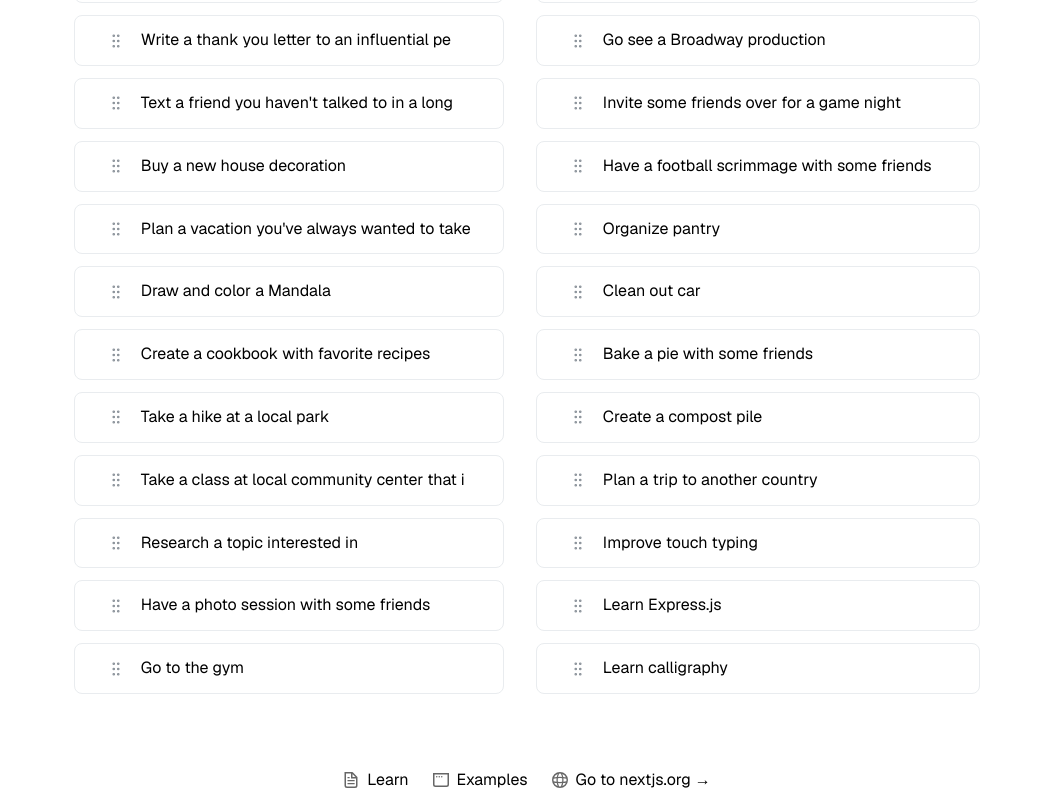
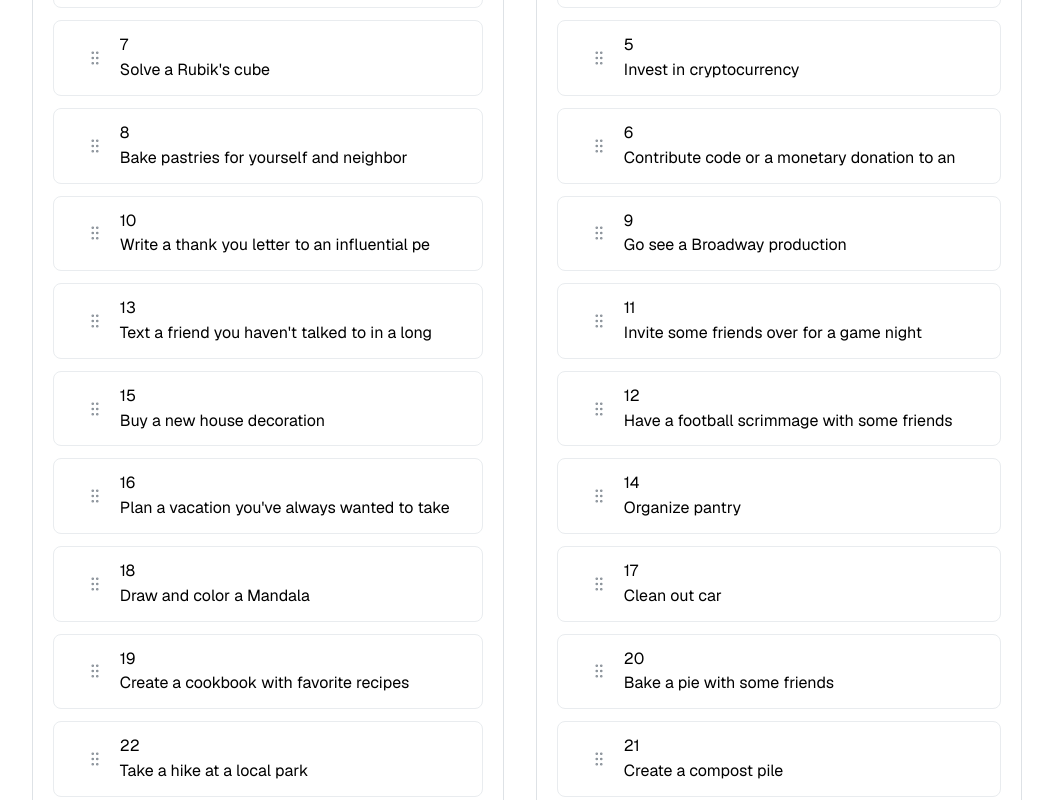
Before and after one commit to parthpilkhann/strategy-works-task, a Next.js app: page / in a window 1280 px wide. Shown: the part 400-1200 px from the top of the page, without its empty margins (113-1166 px from the left). Built offline with nearby package versions, Linux system fonts and the light colour scheme.

Commit message:
updated code

```diff
--- a/app/page.tsx
+++ b/app/page.tsx
@@ -1,66 +1,13 @@
-import Image from "next/image";
 import styles from "./page.module.css";
 import { DndListHandle } from "@/components/DndListHandle/DndListHandle";
-import { Group } from "@mantine/core";
 import { myTodos } from "@/helpers/content";
-import { Todo } from "@/helpers/types";
 
 export default function Home() {
-  const completedTodos = myTodos.filter((todo: Todo) => todo.completed);
-  const inCompleteTodos = myTodos.filter((todo: Todo) => !todo.completed);
-
   return (
     <div className={styles.page}>
       <main className={styles.main}>
-        <Group gap="xl">
-          <DndListHandle todos={completedTodos} />
-          <DndListHandle todos={inCompleteTodos} />
-        </Group>
+        <DndListHandle todos={myTodos} />
       </main>
-      <footer className={styles.footer}>
-        <a
-          href="https://nextjs.org/learn?utm_source=create-next-app&utm_medium=appdir-template&utm_campaign=create-next-app"
-          target="_blank"
-          rel="noopener noreferrer"
-        >
-          <Image
-            aria-hidden
-            src="/file.svg"
-            alt="File icon"
-            width={16}
-            height={16}
-          />
-          Learn
-        </a>
-        <a
-          href="https://vercel.com/templates?framework=next.js&utm_source=create-next-app&utm_medium=appdir-template&utm_campaign=create-next-app"
-          target="_blank"
-          rel="noopener noreferrer"
-        >
-          <Image
-            aria-hidden
-            src="/window.svg"
-            alt="Window icon"
-            width={16}
-            height={16}
-          />
-          Examples
-        </a>
-        <a
-          href="https://nextjs.org?utm_source=create-next-app&utm_medium=appdir-template&utm_campaign=create-next-app"
-          target="_blank"
-          rel="noopener noreferrer"
-        >
-          <Image
-            aria-hidden
-            src="/globe.svg"
-            alt="Globe icon"
-            width={16}
-            height={16}
-          />
-          Go to nextjs.org →
-        </a>
-      </footer>
     </div>
   );
 }
--- a/components/DndListHandle/DndListHandle.tsx
+++ b/components/DndListHandle/DndListHandle.tsx
@@ -1,18 +1,29 @@
 "use client";
 
-import { DragDropContext, Draggable, Droppable } from "@hello-pangea/dnd";
+import {
+  DragDropContext,
+  Draggable,
+  DraggableLocation,
+  Droppable,
+} from "@hello-pangea/dnd";
 import { IconGripVertical } from "@tabler/icons-react";
 import cx from "clsx";
-import { Text } from "@mantine/core";
+import { Group, Paper, Stack, Text, Title } from "@mantine/core";
 import { useListState } from "@mantine/hooks";
+import type { UseListStateHandlers } from "@mantine/hooks";
 import classes from "./DndListHandle.module.css";
 import { Todo } from "@/helpers/types";
 
 export function DndListHandle({ todos }: { todos: Todo[] }) {
-  const [state, handlers] = useListState(todos);
+  const [completedTodos, completedTodoshandlers] = useListState(
+    todos.filter((todo: Todo) => todo.completed)
+  );
+  const [inCompleteTodos, inCompleteTodoshandlers] = useListState(
+    todos.filter((todo: Todo) => !todo.completed)
+  );
 
-  const items = state.map((item, index) => (
-    <Draggable key={item.id} index={index} draggableId={item.id.toString()}>
+  const completedTodosItems = completedTodos.map((item, index) => (
+    <Draggable key={item.todo} index={index} draggableId={item.todo}>
       {(provided, snapshot) => (
         <div
           className={cx(classes.item, {
@@ -25,27 +36,113 @@ export function DndListHandle({ todos }: { todos: Todo[] }) {
             <IconGripVertical size={18} stroke={1.5} />
           </div>
           <div>
-            <Text>{item.todo.slice(0, 45)}</Text>
+            <p>{item.id}</p>
+            <Text>{item.todo?.slice(0, 45)}</Text>
           </div>
         </div>
       )}
     </Draggable>
   ));
 
+  const inCompleteTodosItems = inCompleteTodos.map((item, index) => (
+    <Draggable key={item.todo} index={index} draggableId={item?.todo}>
+      {(provided, snapshot) => (
+        <div
+          className={cx(classes.item, {
+            [classes.itemDragging]: snapshot.isDragging,
+          })}
+          ref={provided.innerRef}
+          {...provided.draggableProps}
+        >
+          <div {...provided.dragHandleProps} className={classes.dragHandle}>
+            <IconGripVertical size={18} stroke={1.5} />
+          </div>
+          <div>
+            <p>{item.id}</p>
+            <Text>{item.todo?.slice(0, 45)}</Text>
+          </div>
+        </div>
+      )}
+    </Draggable>
+  ));
+
+  function moveStuff(
+    sourceHandlers: UseListStateHandlers<Todo>,
+    destinationHandlers: UseListStateHandlers<Todo>,
+    source: DraggableLocation<string>,
+    destination: DraggableLocation<string>
+  ) {
+    destinationHandlers.insert(
+      Number(destination?.index),
+      (destination.droppableId === "inCompleteList"
+        ? completedTodos
+        : inCompleteTodos)[Number(source.index)]
+    );
+    sourceHandlers.remove(source.index, 1);
+  }
+
   return (
     <DragDropContext
-      onDragEnd={({ destination, source }) =>
-        handlers.reorder({ from: source.index, to: destination?.index || 0 })
+      onDragEnd={({ destination, source }) => {
+        if (!destination) return;
+        if (source.droppableId === destination?.droppableId) {
+          return completedTodoshandlers.reorder({
+            from: source.index,
+            to: destination?.index || 0,
+          });
+        } else {
+          if (source.droppableId === "inCompleteList") {
+            moveStuff(
+              inCompleteTodoshandlers,
+              completedTodoshandlers,
+              source,
+              destination
+            );
+          } else {
+            moveStuff(
+              completedTodoshandlers,
+              inCompleteTodoshandlers,
+              source,
+              destination
+            );
           }
+          // completedTodoshandlers.remove(source.index, 1);
+          // inCompleteTodoshandlers.insert(
+          //   Number(destination?.index),
+          //   completedTodos[Number(destination?.index)]
+          // );
+        }
+      }}
     >
-      <Droppable droppableId="dnd-list" direction="vertical">
+      <Group gap="xl">
+        <Paper withBorder p="lg">
+          <Stack>
+            <Title>Completed</Title>
+            <Droppable droppableId="completedList" direction="vertical">
               {(provided) => (
                 <div {...provided.droppableProps} ref={provided.innerRef}>
-            {items}
+                  {completedTodosItems}
+                  {provided.placeholder}
+                </div>
+              )}
+            </Droppable>{" "}
+          </Stack>
+        </Paper>
+
+        <Paper withBorder p="lg">
+          <Stack>
+            <Title>InComplete</Title>
+            <Droppable droppableId="inCompleteList" direction="vertical">
+              {(provided) => (
+                <div {...provided.droppableProps} ref={provided.innerRef}>
+                  {inCompleteTodosItems}
                   {provided.placeholder}
                 </div>
               )}
             </Droppable>
+          </Stack>
+        </Paper>
+      </Group>
     </DragDropContext>
   );
 }
```
Lines whose indentation alone changed are shown as unchanged.
